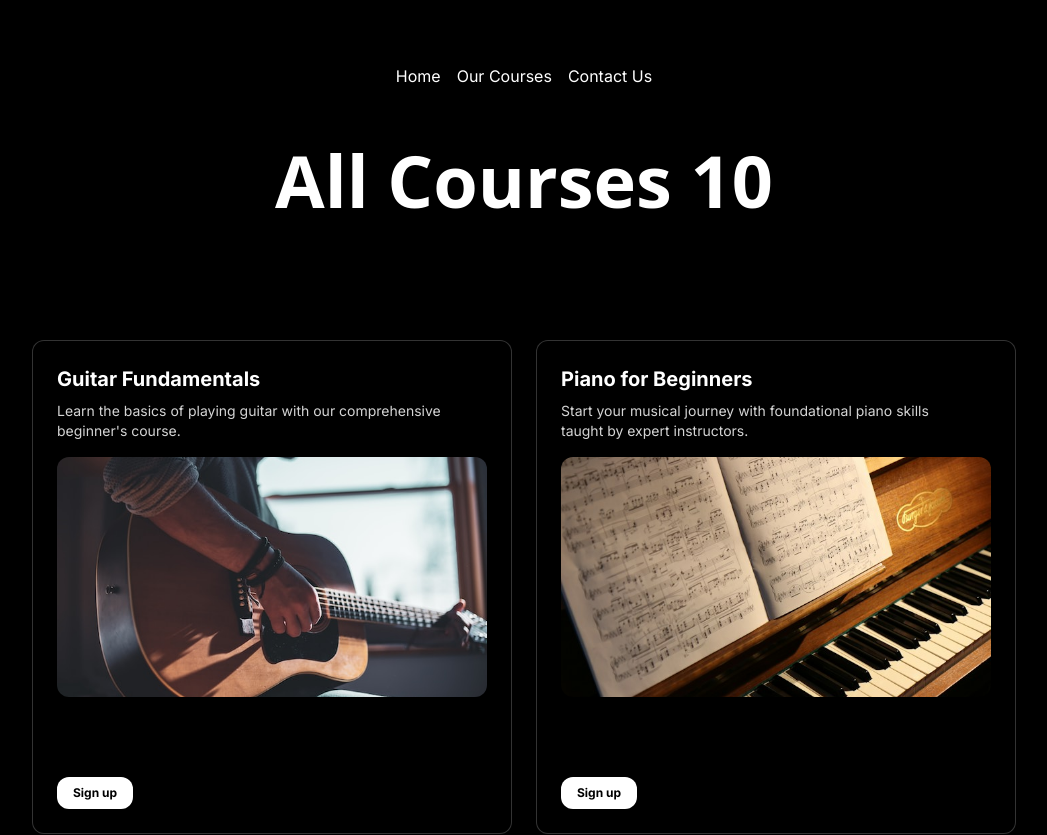
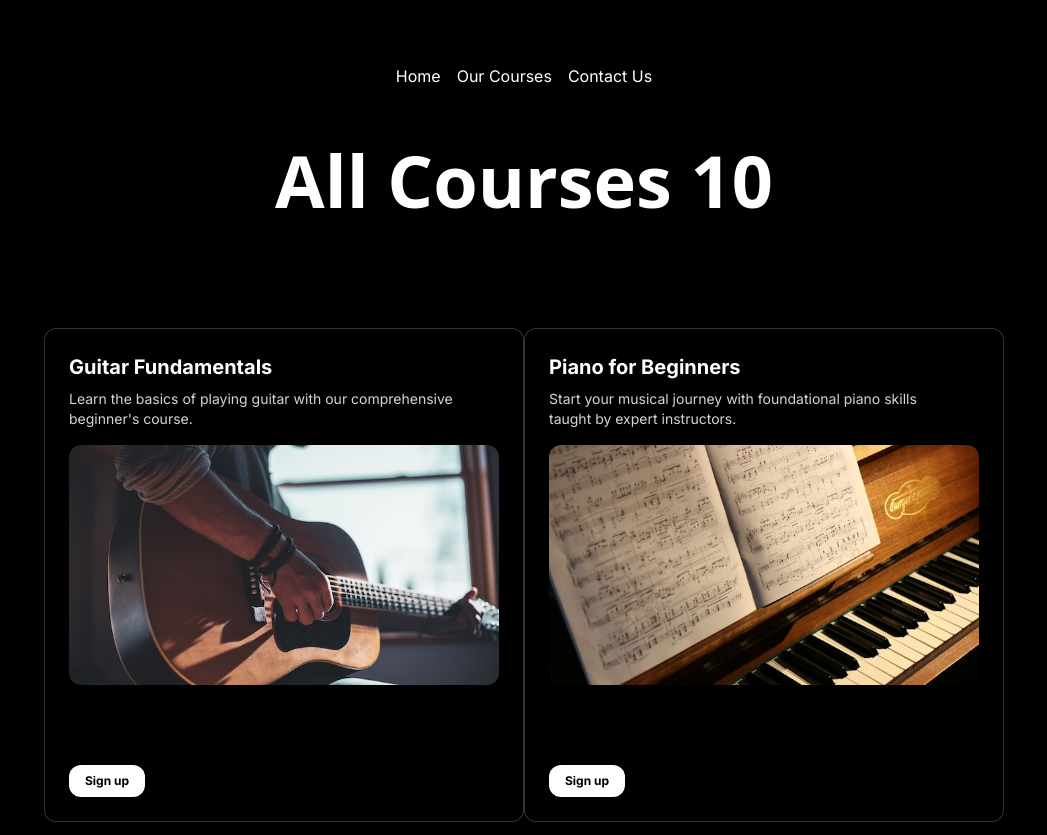
Before and after one commit to siddharthkumarrai/MusicMasterClass, a Next.js app: page /courses in a window 1280 px wide. Shown: the top 835 px of the page, without its empty margins (116-1163 px from the left). Built offline with nearby package versions, Linux system fonts and the light colour scheme.

Commit message:
add correct files

```diff
--- a/src/app/courses/page.tsx
+++ b/src/app/courses/page.tsx
@@ -12,7 +12,7 @@ function page() {
         <h1 className="text-lg md:text-7xl text-center font-sans font-bold mb-8 text-white">All Courses {courseData.courses.length}</h1>
         <div className=" flex flex-wrap justify-center">
             {courseData.courses.map((course =>(
-                 <CardContainer className="m-3">
+                 <CardContainer>
                  <CardBody className="bg-gray-50 relative group/card  dark:hover:shadow-2xl dark:hover:shadow-emerald-500/[0.1] dark:bg-black dark:border-white/[0.2] border-black/[0.1] w-auto sm:w-[30rem] h-auto rounded-xl p-6 border  ">
                    <CardItem
                      translateZ="50"
```
